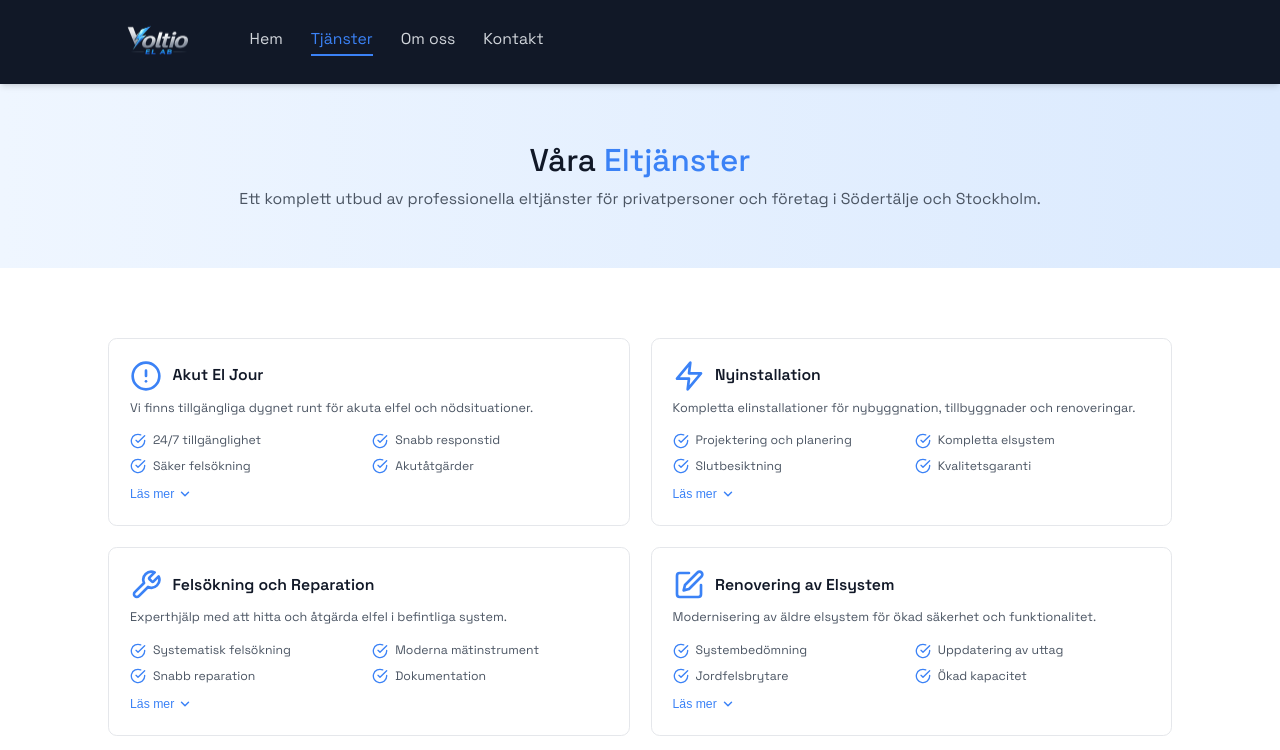
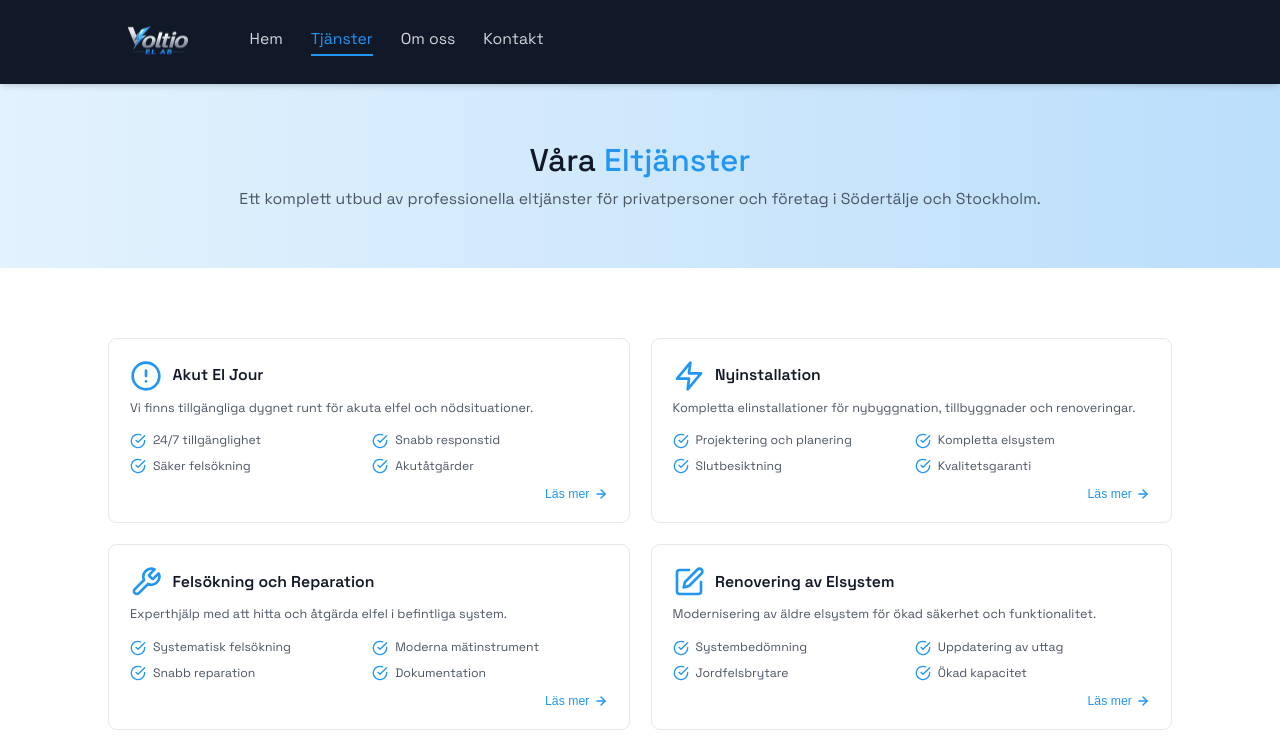
Before and after one commit to eliya-amanoeel/voltio, a React (Vite) app: page /tjanster in a window 1280 px wide. Shown: the top 750 px of the page. Built offline with nearby package versions, Linux system fonts and the light colour scheme.

Commit message:
Added "Read more" in the service cards, changed the accent color to match the new logo.

```diff
--- a/src/pages/Tjanster.jsx
+++ b/src/pages/Tjanster.jsx
@@ -1,4 +1,4 @@
-import { useState } from 'react'
+import { useState, useEffect } from 'react'
 
 const Check = () => (
   <svg xmlns="http://www.w3.org/2000/svg" width="16" height="16" viewBox="0 0 24 24" fill="none" stroke="currentColor" strokeWidth="2" strokeLinecap="round" strokeLinejoin="round">
@@ -6,9 +6,15 @@ const Check = () => (
   </svg>
 )
 
-const Chevron = () => (
+const ArrowRight = () => (
   <svg xmlns="http://www.w3.org/2000/svg" width="14" height="14" viewBox="0 0 24 24" fill="none" stroke="currentColor" strokeWidth="2.5" strokeLinecap="round" strokeLinejoin="round">
-    <path d="m6 9 6 6 6-6"/>
+    <path d="M5 12h14"/><path d="m12 5 7 7-7 7"/>
+  </svg>
+)
+
+const CloseIcon = () => (
+  <svg xmlns="http://www.w3.org/2000/svg" width="20" height="20" viewBox="0 0 24 24" fill="none" stroke="currentColor" strokeWidth="2" strokeLinecap="round" strokeLinejoin="round">
+    <path d="M18 6 6 18"/><path d="m6 6 12 12"/>
   </svg>
 )
 
@@ -93,12 +99,12 @@ const services = [
 ]
 
 export default function Tjanster() {
-  const [open, setOpen] = useState(new Set())
-  const toggle = title => setOpen(prev => {
-    const next = new Set(prev)
-    next.has(title) ? next.delete(title) : next.add(title)
-    return next
-  })
+  const [selected, setSelected] = useState(null)
+
+  useEffect(() => {
+    document.body.style.overflow = selected ? 'hidden' : ''
+    return () => { document.body.style.overflow = '' }
+  }, [selected])
 
   return (
     <>
@@ -114,9 +120,7 @@ export default function Tjanster() {
       <section className="section-white">
         <div className="container">
           <div className="service-cards-grid">
-            {services.map(s => {
-              const isOpen = open.has(s.title)
-              return (
+            {services.map(s => (
               <div className="service-card" key={s.title}>
                 <div className="service-card-head">
                   {s.icon}
@@ -131,25 +135,40 @@ export default function Tjanster() {
                     </div>
                   ))}
                 </div>
-                  <div className={`service-expand${isOpen ? ' open' : ''}`}>
-                    <div className="service-expand-inner">
-                      <p>{s.details}</p>
-                    </div>
-                  </div>
-                  <button
-                    className="service-read-more"
-                    onClick={() => toggle(s.title)}
-                    aria-expanded={isOpen}
-                  >
-                    <span>{isOpen ? 'Visa mindre' : 'Läs mer'}</span>
-                    <Chevron />
+                <button className="service-read-more" onClick={() => setSelected(s)}>
+                  <span>Läs mer</span>
+                  <ArrowRight />
                 </button>
               </div>
-              )
-            })}
+            ))}
           </div>
         </div>
       </section>
+
+      {/* ═══ MODAL ═══ */}
+      {selected && (
+        <div className="modal-overlay" onClick={() => setSelected(null)}>
+          <div className="modal-card" onClick={e => e.stopPropagation()}>
+            <button className="modal-close" onClick={() => setSelected(null)} aria-label="Stäng">
+              <CloseIcon />
+            </button>
+            <div className="modal-head">
+              {selected.icon}
+              <h2>{selected.title}</h2>
+            </div>
+            <p className="modal-desc">{selected.desc}</p>
+            <div className="service-features" style={{ marginBottom: '1.25rem' }}>
+              {selected.features.map(f => (
+                <div className="service-feature" key={f}>
+                  <Check />
+                  <span>{f}</span>
+                </div>
+              ))}
+            </div>
+            <p className="modal-details">{selected.details}</p>
+          </div>
+        </div>
+      )}
     </>
   )
 }
--- a/style.css
+++ b/style.css
@@ -13,12 +13,12 @@
   --gray-200: #E5E7EB;
   --gray-100: #F3F4F6;
   --gray-50:  #F9FAFB;
-  --blue-600: #2563EB;
-  --blue-500: #3B82F6;
-  --blue-300: #93C5FD;
-  --blue-200: #BFDBFE;
-  --blue-100: #DBEAFE;
-  --blue-50:  #EFF6FF;
+  --blue-600: #1E88E5;
+  --blue-500: #2196F3;
+  --blue-300: #64B5F6;
+  --blue-200: #90CAF9;
+  --blue-100: #BBDEFB;
+  --blue-50:  #E3F2FD;
   --white:    #ffffff;
   --radius: 0.625rem;
   --shadow-md: 0 4px 6px -1px rgba(0,0,0,.1),0 2px 4px -2px rgba(0,0,0,.1);
@@ -266,6 +266,8 @@ ul  { list-style: none; }
   border-radius: var(--radius);
   padding: 1.5rem;
   transition: box-shadow .2s;
+  display: flex;
+  flex-direction: column;
 }
 .service-card:hover { box-shadow: var(--shadow-lg); }
 
@@ -296,21 +298,71 @@ ul  { list-style: none; }
 .service-feature svg  { color: var(--blue-500); flex-shrink: 0; }
 .service-feature span { color: var(--gray-600); font-size: .875rem; }
 
-/* expandable details */
-.service-expand {
-  display: grid;
-  grid-template-rows: 0fr;
-  transition: grid-template-rows .3s ease;
+/* expandable details — modal */
+.modal-overlay {
+  position: fixed;
+  inset: 0;
+  background: rgba(0, 0, 0, .45);
+  display: flex;
+  align-items: center;
+  justify-content: center;
+  z-index: 1000;
+  padding: 1rem;
+  animation: modal-fade .2s ease;
 }
-.service-expand.open { grid-template-rows: 1fr; }
-.service-expand-inner { overflow: hidden; }
-.service-expand-inner p {
-  margin-top: .75rem;
-  padding-top: .75rem;
+@keyframes modal-fade { from { opacity: 0; } to { opacity: 1; } }
+
+.modal-card {
+  background: var(--white);
+  border-radius: var(--radius);
+  padding: 2rem;
+  max-width: 540px;
+  width: 100%;
+  max-height: 90vh;
+  overflow-y: auto;
+  position: relative;
+  animation: modal-scale .2s ease;
+}
+@keyframes modal-scale {
+  from { opacity: 0; transform: scale(.96); }
+  to   { opacity: 1; transform: scale(1);   }
+}
+
+.modal-close {
+  position: absolute;
+  top: 1rem;
+  right: 1rem;
+  background: none;
+  border: none;
+  cursor: pointer;
+  color: var(--gray-400);
+  padding: .25rem;
+  line-height: 0;
+  border-radius: 4px;
+}
+.modal-close:hover { color: var(--gray-700); background: var(--gray-100); }
+
+.modal-head {
+  display: flex;
+  align-items: center;
+  gap: .75rem;
+  margin-bottom: .75rem;
+  padding-right: 2rem;
+}
+.modal-head svg { color: var(--blue-500); flex-shrink: 0; }
+.modal-head h2 { font-size: 1.25rem; font-weight: 600; color: var(--gray-900); }
+
+.modal-desc {
+  color: var(--gray-600);
+  font-size: .9rem;
+  margin-bottom: 1rem;
+}
+.modal-details {
+  color: var(--gray-600);
+  font-size: .9rem;
+  line-height: 1.65;
+  padding-top: 1rem;
   border-top: 1px solid var(--gray-200);
-  color: var(--gray-600);
-  font-size: .875rem;
-  line-height: 1.65;
 }
 
 .service-read-more {
@@ -325,12 +377,9 @@ ul  { list-style: none; }
   font-size: .875rem;
   font-weight: 500;
   cursor: pointer;
+  align-self: flex-end;
 }
 .service-read-more:hover { color: var(--blue-600); }
-.service-read-more svg {
-  transition: transform .3s ease;
-}
-.service-read-more[aria-expanded="true"] svg { transform: rotate(180deg); }
 
 /* ── Om oss page ───────────────────────────────── */
 .about-grid {
```
Lines whose indentation alone changed are shown as unchanged.
